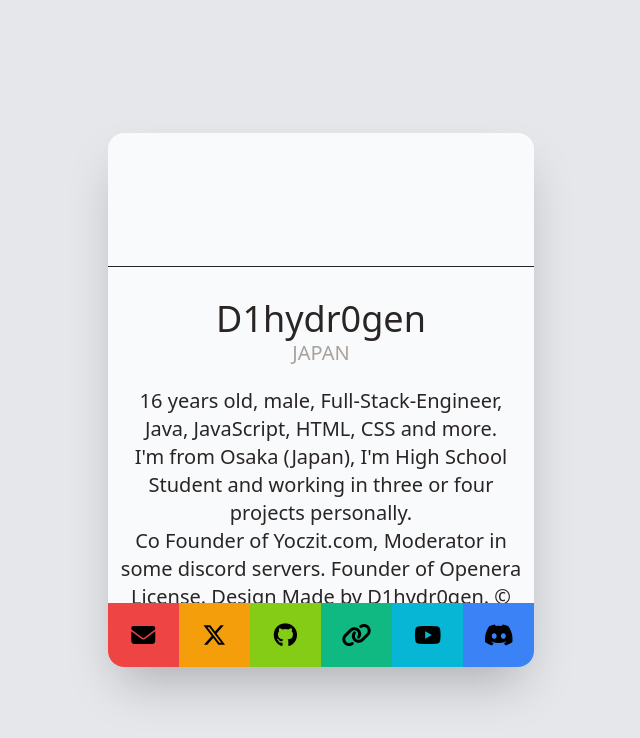
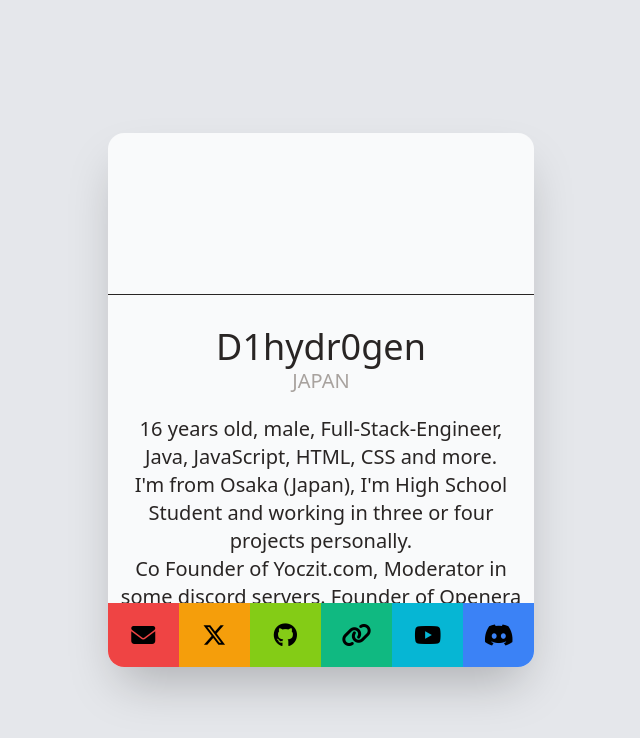
Before and after one commit to d1hydr0gen/profile, a plain HTML site: page index.html in a window 1280 px wide. Shown: the whole page, without its empty margins (319-959 px from the left). Drawn offline with nearby package versions, Linux system fonts and the light colour scheme.

Commit message:
Update index.html

```diff
--- a/index.html
+++ b/index.html
@@ -22,7 +22,7 @@
                     16 years old, male, Full-Stack-Engineer, Java, JavaScript, HTML, CSS and more.<br>
                     I'm from Osaka (Japan), I'm High School Student and working in three or four projects personally.<br>
                     Co Founder of Yoczit.com, Moderator in some discord servers. Founder of Openera License.
-                    Design Made by D1hydr0gen.  &copy; 2023 D1hydr0gen. This website under OpenEra.
+                    &copy; 2023 D1hydr0gen. This website under OpenEra.
                 </div>
             </div>
             <div class="absolute bottom-0 h-16 w-full rounded-b-2xl flex">
```
